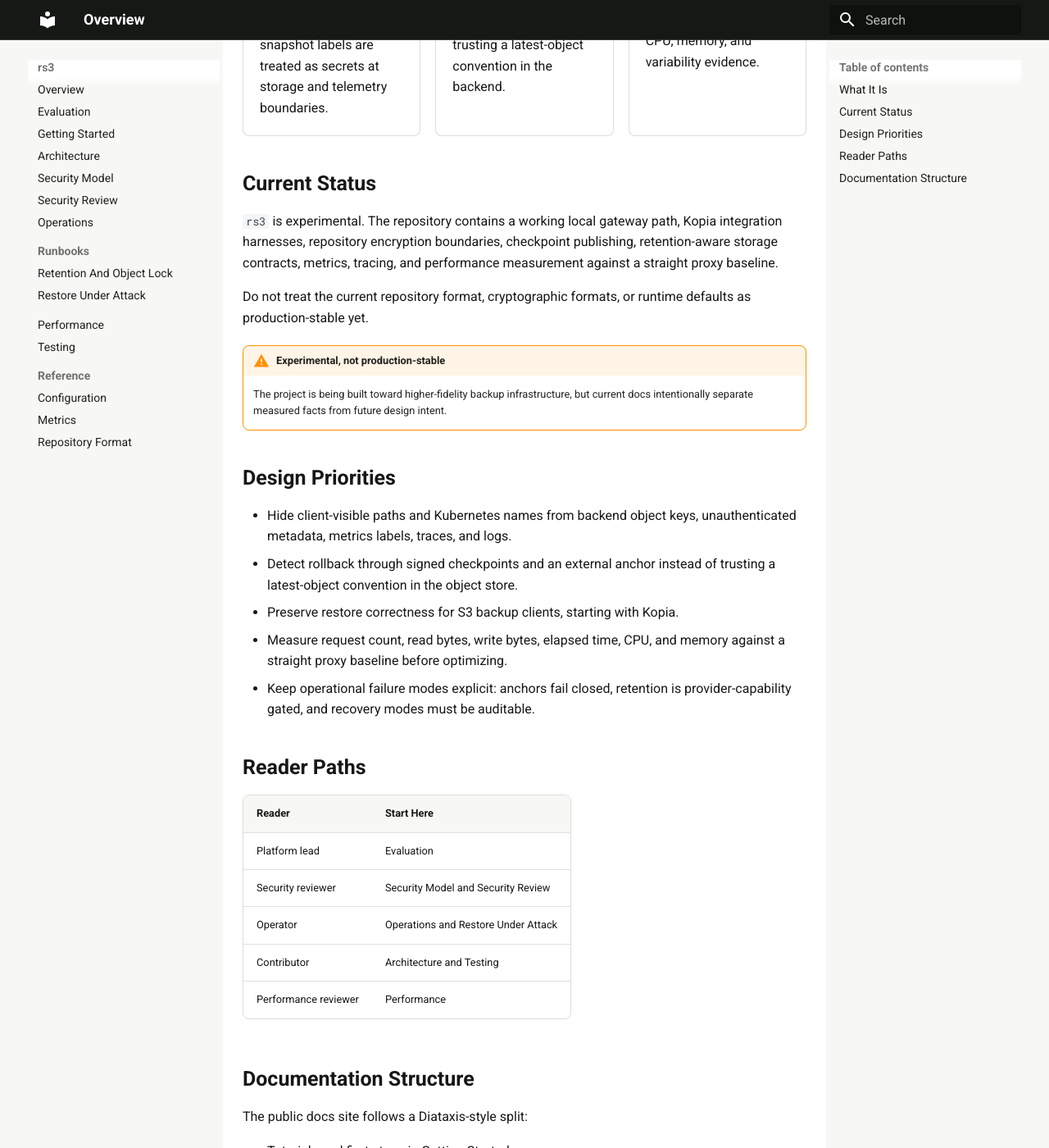
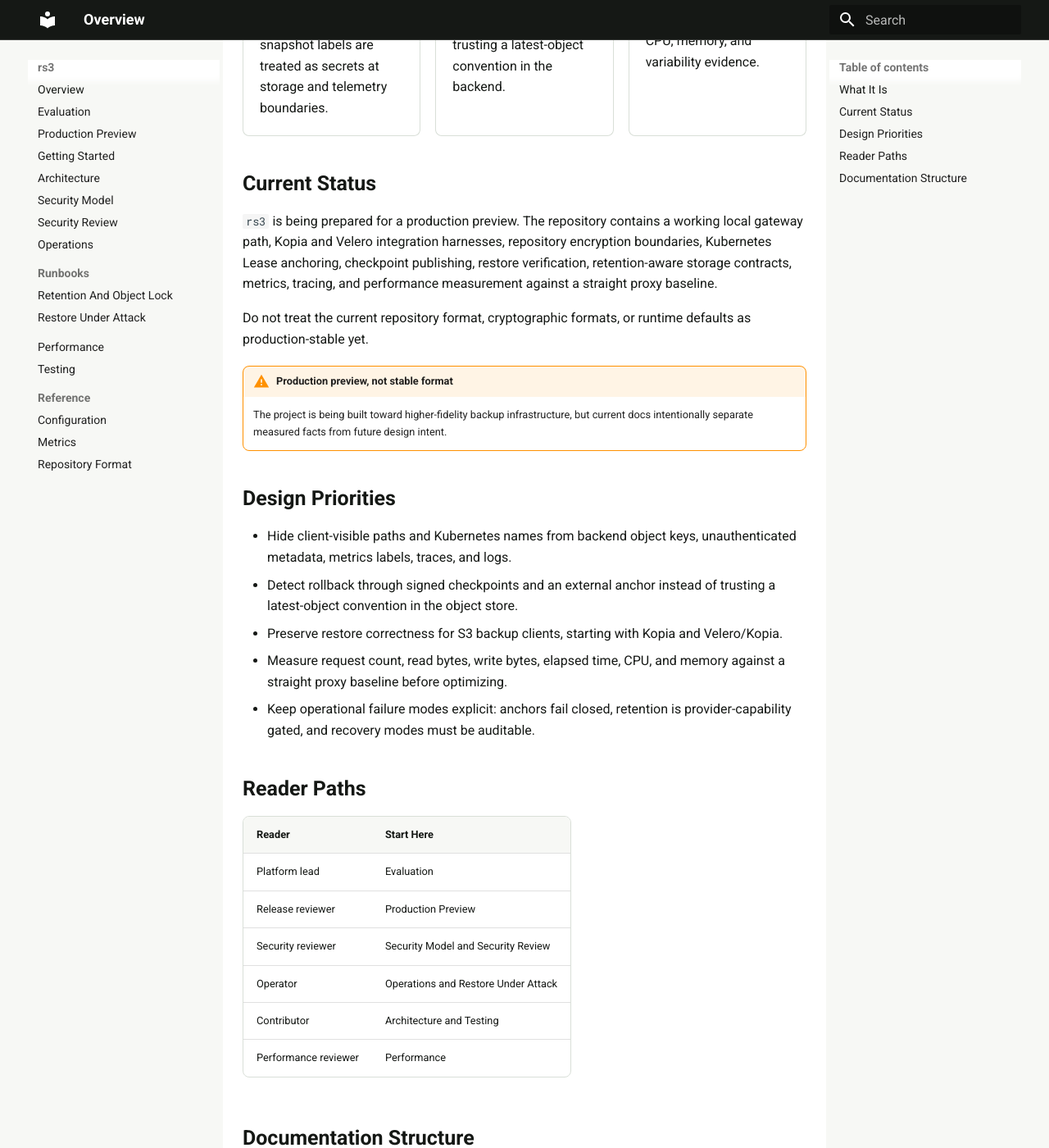
Before and after one commit to w9n/rs3, an MkDocs documentation site: the page built from docs/site/index.md, in a window 1280 px wide and 1400 px high, scrolled down 1111 px. Shown: the whole window at 82% size. Built offline with MkDocs 1.6.1 and Material for MkDocs 9.7.7, drawn with Linux system fonts in a browser that asks for light colours; some of the changed text lies outside the part shown.

Commit message:
docs: define production preview

```diff
--- a/docs/site/index.md
+++ b/docs/site/index.md
@@ -1,5 +1,5 @@
 <section class="rv-hero">
-  <p class="rv-eyebrow">Kubernetes backup gateway | S3-compatible | experimental</p>
+  <p class="rv-eyebrow">Kubernetes backup gateway | S3-compatible | production preview target</p>
   <h1>Backups under your control.</h1>
   <p class="rv-lead">
     <code>rs3</code> is a path-private, tamper-evident S3 gateway for operators who need
@@ -12,7 +12,7 @@
   </div>
   <div class="rv-proof-strip" aria-label="Project posture">
     <span>Path-private</span>
-    <span>Kopia-first</span>
+    <span>Kopia + Velero</span>
     <span>Anchor-aware</span>
     <span>Measured against baseline</span>
   </div>
@@ -53,15 +53,16 @@ checkpoint state directly to an object-store backend.
 
 ## Current Status
 
-`rs3` is experimental. The repository contains a working local gateway path,
-Kopia integration harnesses, repository encryption boundaries, checkpoint
-publishing, retention-aware storage contracts, metrics, tracing, and performance
-measurement against a straight proxy baseline.
+`rs3` is being prepared for a production preview. The repository contains a
+working local gateway path, Kopia and Velero integration harnesses, repository
+encryption boundaries, Kubernetes Lease anchoring, checkpoint publishing,
+restore verification, retention-aware storage contracts, metrics, tracing, and
+performance measurement against a straight proxy baseline.
 
 Do not treat the current repository format, cryptographic formats, or runtime
 defaults as production-stable yet.
 
-!!! warning "Experimental, not production-stable"
+!!! warning "Production preview, not stable format"
     The project is being built toward higher-fidelity backup infrastructure,
     but current docs intentionally separate measured facts from future design
     intent.
@@ -72,7 +73,8 @@ defaults as production-stable yet.
   unauthenticated metadata, metrics labels, traces, and logs.
 - Detect rollback through signed checkpoints and an external anchor instead of
   trusting a latest-object convention in the object store.
-- Preserve restore correctness for S3 backup clients, starting with Kopia.
+- Preserve restore correctness for S3 backup clients, starting with Kopia and
+  Velero/Kopia.
 - Measure request count, read bytes, write bytes, elapsed time, CPU, and memory
   against a straight proxy baseline before optimizing.
 - Keep operational failure modes explicit: anchors fail closed, retention is
@@ -83,6 +85,7 @@ defaults as production-stable yet.
 | Reader | Start Here |
 | --- | --- |
 | Platform lead | [Evaluation](evaluation.md) |
+| Release reviewer | [Production Preview](production-preview.md) |
 | Security reviewer | [Security Model](security-model.md) and [Security Review](security-review.md) |
 | Operator | [Operations](operations.md) and [Restore Under Attack](runbooks/restore-under-attack.md) |
 | Contributor | [Architecture](architecture.md) and [Testing](testing.md) |
--- a/mkdocs.yml
+++ b/mkdocs.yml
@@ -46,6 +46,7 @@ markdown_extensions:
 nav:
   - Overview: index.md
   - Evaluation: evaluation.md
+  - Production Preview: production-preview.md
   - Getting Started: getting-started.md
   - Architecture: architecture.md
   - Security Model: security-model.md
```
Also changed, not shown: README.md (+10 -4 lines), docs/site/architecture.md (+5 -2 lines), docs/site/evaluation.md (+12 -6 lines), docs/site/performance.md (+3 -3 lines), docs/site/production-preview.md (added, +93 -0 lines), docs/site/reference/repository-format.md (+6 -4 lines), docs/site/testing.md (+2 -0 lines), 2 other files.
